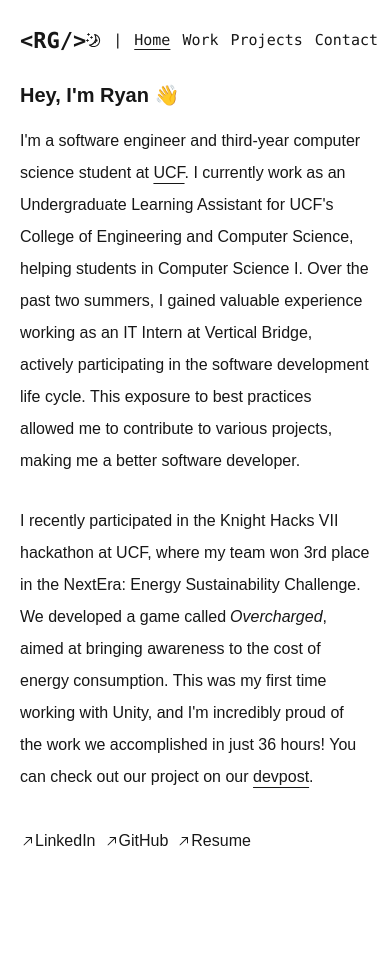
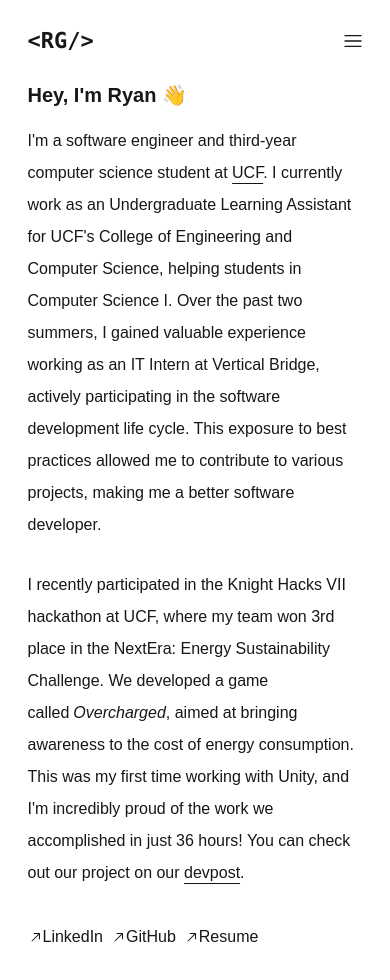
Before and after one commit to RyanGarfinkel/portfolio, a Next.js app: page / in a window 390 px wide. Shown: the top 980 px of the page. Before the commit the page ends 913 px from the top, so only its background shows below. Built offline with nearby package versions, Linux system fonts and the light colour scheme.

Commit message:
made mobile navbar design

```diff
--- /dev/null
+++ b/src/components/mobile-navar.tsx
@@ -0,0 +1,77 @@
+import { HamburgerMenuIcon, MoonIcon, SunIcon } from '@radix-ui/react-icons';
+import Link from 'next/link';
+import { usePathname } from 'next/navigation';
+import { useEffect, useRef, useState } from 'react';
+
+interface NavbarProps {
+    isDarkMode: boolean;
+    toggleDarkMode: () => void;
+}
+
+const MobileNavbar: React.FC<NavbarProps> = ({ isDarkMode, toggleDarkMode }) => {
+
+    const path = usePathname();
+    const [isOpen, setIsOpen] = useState(false);
+    const menuRef = useRef<HTMLDivElement>(null);
+
+    const toggleMenu = () => {
+        console.log('toggle menu:', isOpen);
+
+        if(!isOpen)
+            menuRef.current?.focus();
+
+        setIsOpen(!isOpen);
+    }
+
+    const handleOutsideClick = (e: MouseEvent) => {
+        if(menuRef.current && !menuRef.current.contains(e.target as Node))
+            setIsOpen(false);
+    };
+
+    useEffect(() => {
+        if(isOpen)
+            document.addEventListener('mousedown', handleOutsideClick);
+        else
+            document.removeEventListener('mousedown', handleOutsideClick);
+    }, [isOpen]);
+
+    return (
+        <div className='relative sm:flex md:hidden flex-row justify-between items-center w-full mx-auto my-6 font-mono'>
+            <div className='font-semibold text-[22px]'>
+                { '<RG/>'}
+            </div>
+            <button onClick={toggleMenu}>
+                <HamburgerMenuIcon width={20} height={20}/>
+            </button>
+            {
+                isOpen && (
+                    <div className='absolute top-0 right-0 bg-background border rounded-lg shadow-md' ref={menuRef}>
+                        <div className='flex flex-col items-center py-4'>
+                            <Link href='/' className={path === '/' ? 'underline underline-offset-4' : ''} onClick={toggleMenu}>Home</Link>
+                            <Link href='/work' className={path === '/work' ? 'underline underline-offset-4' : ''} onClick={toggleMenu}>Work</Link>
+                            <Link href='/projects' className={path === '/projects' ? 'underline underline-offset-4' : ''} onClick={toggleMenu}>Projects</Link>
+                            <Link href='/contact' className={path === '/contact' ? 'underline underline-offset-4' : ''} onClick={toggleMenu}>Contact</Link>
+                            <button onClick={toggleDarkMode} className='mb-2'>
+                                {
+                                    isDarkMode ? (
+                                        <div className='flex flex-row'>
+                                            <SunIcon width={20} height={20} />
+                                            { 'Light Mode' }
+                                        </div>
+                                    ) : (
+                                        <div className='flex flex-row'>
+                                            <MoonIcon width={20} height={20} />
+                                            { 'Dark Mode' }
+                                        </div>
+                                    )
+                                }
+                            </button>
+                        </div>
+                    </div>
+                )
+            }
+        </div>
+    );
+};
+
+export default MobileNavbar;
--- a/src/components/navbar.tsx
+++ b/src/components/navbar.tsx
@@ -12,7 +12,7 @@ const Navbar: React.FC<NavbarProps> = ({ isDarkMode, toggleDarkMode }) => {
     const path = usePathname();
 
     return (
-        <div className='flex flex-row justify-between items-center w-full mx-auto sm:my-6 md:my-8 font-mono'>
+        <div className='sm:hidden md:flex flex-row justify-between items-center w-full mx-auto sm:my-6 md:my-8 font-mono'>
             <div className='font-semibold sm:text-[22px] md:text-[26px]'>
                 { '<RG/>'}
             </div>
--- a/src/pages/_app.tsx
+++ b/src/pages/_app.tsx
@@ -2,6 +2,7 @@ import Navbar from '@/components/navbar';
 import type { AppProps } from 'next/app';
 import { useEffect, useState } from 'react';
 import '@/styles/globals.css';
+import MobileNavbar from '@/components/mobile-navar';
 
 interface LayoutProps {
   children: React.ReactNode;
@@ -12,10 +13,11 @@ interface LayoutProps {
 const Layout: React.FC<LayoutProps> = ({ children, isDarkMode, toggleDarkMode }) => {
 
   return (
-    <div className='flex flex-col justify-center mx-auto sm:full md:w-[750px] sm:px-5 md:px-8 lg:px-0 mb-10'>
+    <div className='flex flex-col justify-center mx-auto sm:w-[375px] md:w-[750px] sm:px-5 md:px-8 lg:px-0 mb-10'>
           <title>Ryan Garfinkel</title>
           <meta name='viewport' content='width=device-width, initial-scale=1.0' />
           <Navbar isDarkMode={isDarkMode} toggleDarkMode={toggleDarkMode}/>
+          <MobileNavbar isDarkMode={isDarkMode} toggleDarkMode={toggleDarkMode}/>
           { children }
       </div>
   );
```
